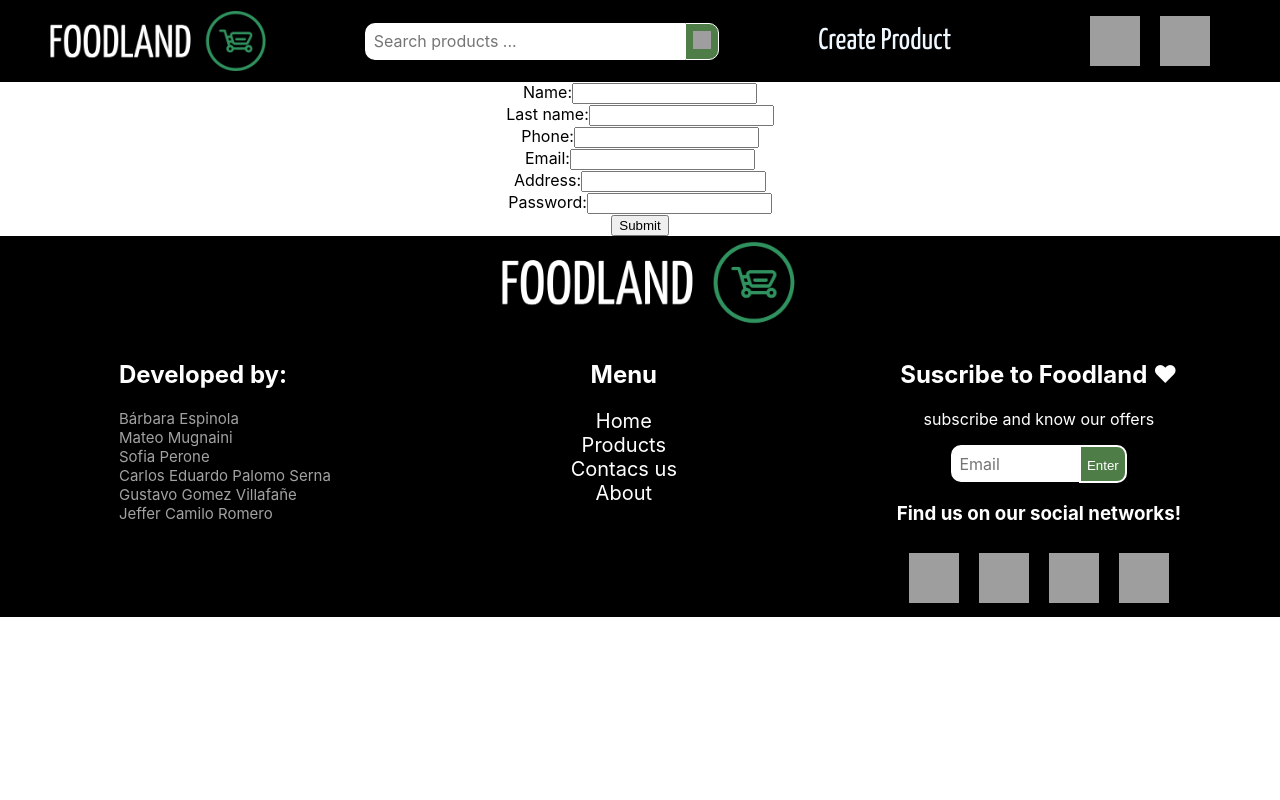
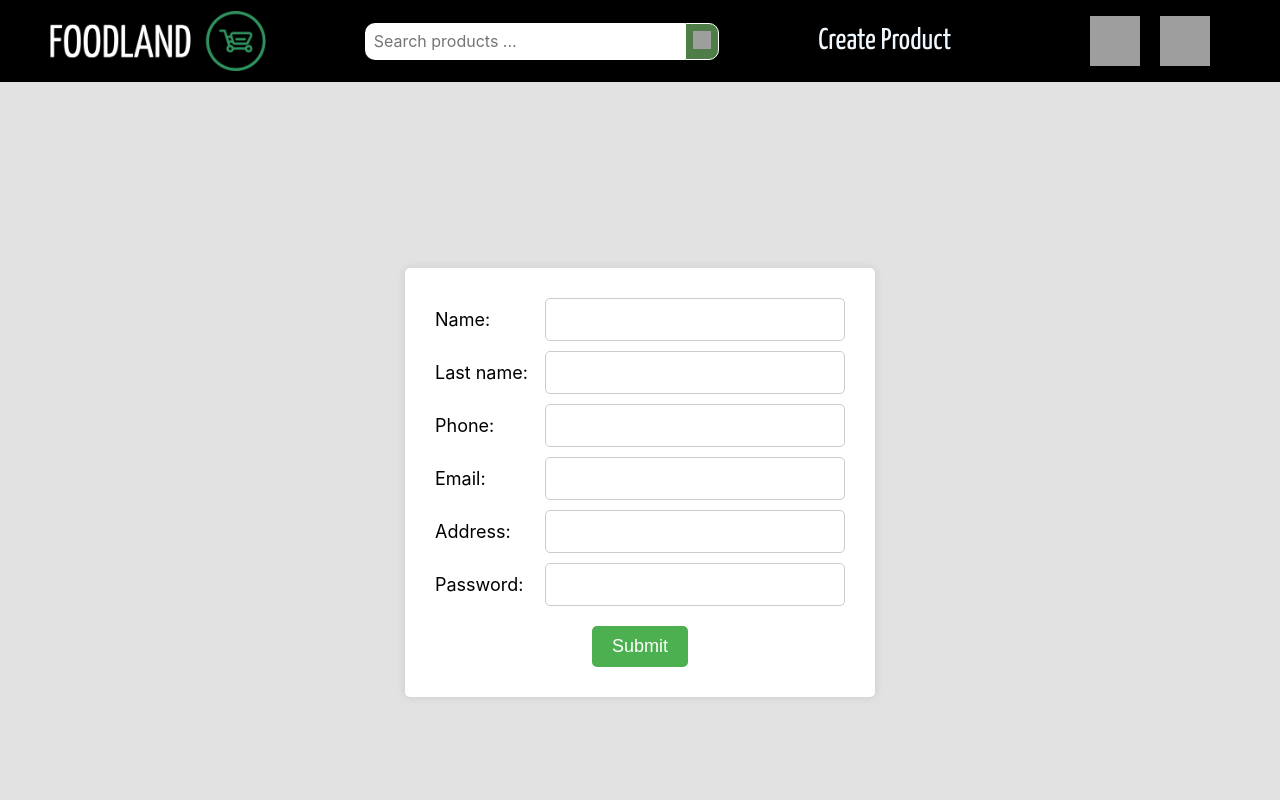
Before and after one commit to mateo-mugnaini/FOODLAND, a React (Create React App) app in the folder client/: page /register in a window 1280 px wide. Shown: the top 800 px of the page. Built offline with nearby package versions, Linux system fonts and the light colour scheme; grey boxes are pictures that could not be loaded; the HTML template or start-up script is replaced by a standard one.

Commit message:
Correcciones en el form de registro

```diff
--- a/client/package.json
+++ b/client/package.json
@@ -10,13 +10,14 @@
     "react": "^18.2.0",
     "react-dom": "^18.2.0",
     "react-redux": "^8.0.5",
-    "react-router-dom": "^6.8.1",
+    "react-router-dom": "^6.11.1",
     "react-scripts": "5.0.1",
     "react-slick": "^0.29.0",
     "redux": "^4.2.1",
     "redux-devtools-extension": "^2.13.9",
     "redux-thunk": "^2.4.2",
     "slick-carousel": "^1.8.1",
+    "sweetalert2": "^11.7.3",
     "web-vitals": "^2.1.4"
   },
   "scripts": {
--- a/client/src/Components/FormRegisterUser/FormRegister.css
+++ b/client/src/Components/FormRegisterUser/FormRegister.css
@@ -0,0 +1,60 @@
+.formRegisterContainer {
+    display: flex;
+    justify-content: center;
+    align-items: center;
+    height: 100vh;
+  }
+
+  .formRegister {
+    display: flex;
+    flex-direction: column;
+    align-items: center;
+    background-color: #fff;
+    padding: 30px;
+    border-radius: 5px;
+    box-shadow: 0 0 10px rgba(0, 0, 0, 0.1);
+  }
+
+  .formRegister .labelCreate {
+    display: flex;
+    flex-direction: column;
+    justify-content: center;
+    align-items: center;
+    gap: 10px;
+    margin-bottom: 20px;
+  }
+
+  .formRegister .labelCreateUser {
+    display: flex;
+    flex-direction: row;
+    align-items: center;
+    gap: 10px;
+    font-size: 18px;
+  }
+
+  .formRegister .labelCreateUser label {
+    width: 100px;
+  }
+
+  .formRegister .inputCreateUser {
+    padding: 10px;
+    font-size: 18px;
+    border-radius: 5px;
+    border: 1px solid #ccc;
+    width: 300px;
+    max-width: 100%;
+  }
+
+  .formRegister button[type="submit"] {
+    padding: 10px 20px;
+    background-color: #4CAF50;
+    color: #fff;
+    border: none;
+    border-radius: 5px;
+    font-size: 18px;
+    cursor: pointer;
+  }
+
+  .formRegister button[type="submit"]:hover {
+    background-color: #30925E;
+  }
--- a/client/src/Components/FormRegisterUser/FormRegister.jsx
+++ b/client/src/Components/FormRegisterUser/FormRegister.jsx
@@ -1,16 +1,16 @@
 import React, { useState } from "react";
-import axios from "axios"
-/* ----------------------- STYLES -----------------------*/
-import "./FormRegister.css"
+import axios from "axios";
+import swal from "sweetalert"
+import "./FormRegister.css";
 
 const FormRegister = () => {
 
   const [user, setUser] = useState({
     name: "",
-      // lastName: "",
-      // phone: "",
+    lastName: "",
+    phone: "",
     email: "",
-      // address: "",
+    address: "",
     password: "",
   });
 
@@ -25,7 +25,6 @@ const FormRegister = () => {
         "http://localhost:5000/api/users/signup",
         user
       );
-        alert("Registro exitoso");
       setUser({
         name: "",
         lastName: "",
@@ -34,7 +33,21 @@ const FormRegister = () => {
         address: "",
         password: "",
       });
-        console.log(res.data, "Registro Exitoso");
+      swal({
+        title: "Registro exitoso",
+        icon: "success",
+        confirmButtonText: "OK",
+        showClass: {
+          popup: 'animate__animated animate__fadeInDown'
+        },
+        hideClass: {
+          popup: 'animate__animated animate__fadeOutUp'
+        }
+      });
+
+      setTimeout(() => {
+        window.location.replace("/");
+      }, 2000);
     } catch (err) {
       console.log(err);
     }
--- a/client/src/Views/Register/Register.css
+++ b/client/src/Views/Register/Register.css
@@ -0,0 +1,6 @@
+.registerContainer{
+    display: flex;
+    justify-content: center;
+    height: 100vh;
+    background-color: rgba(216, 216, 216, 0.748);
+}
--- a/client/src/Views/Register/Register.jsx
+++ b/client/src/Views/Register/Register.jsx
@@ -7,7 +7,7 @@ import FormRegister from "../../Components/FormRegisterUser/FormRegister";
 const UserRegister = () => {
 
     return (
-        <div>
+        <div className="registerContainer">
             <FormRegister/>
         </div>
     )
```
Also changed, not shown: 1 other file (tests, documents, lock files or other folders). Lines whose indentation alone changed are shown as unchanged.
